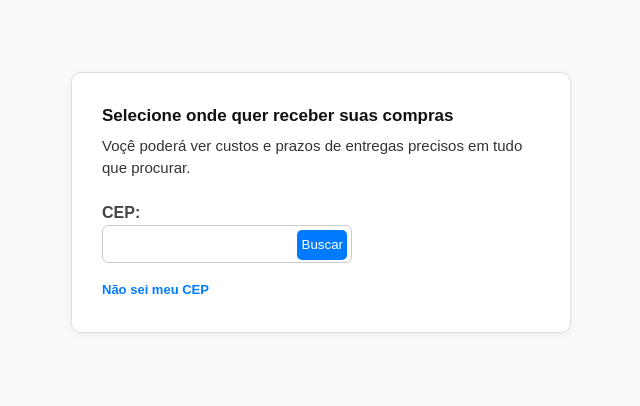
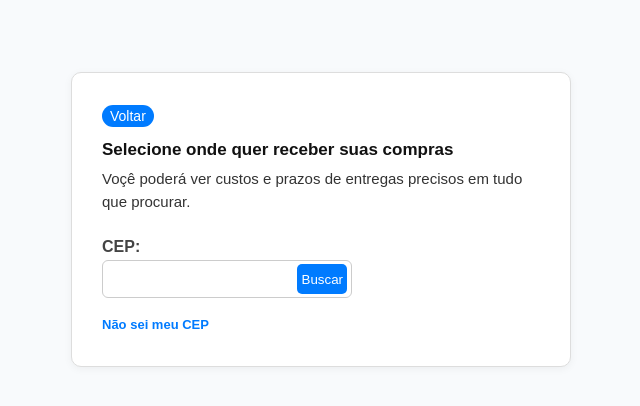
Before and after one commit to ronesanttos/virtual_store, a Django app: page /location/ in a window 1280 px wide. Shown: the part 113-519 px from the top of the page, without its empty margins (319-959 px from the left). Run offline with Django 5.2, Linux system fonts and the light colour scheme; data that the repository does not hold is empty; parts of the project's set-up code (start-up, migrations or seed data) failed here and were passed over.

Commit message:
finalizado...

```diff
--- a/base_static/global/css/style.css
+++ b/base_static/global/css/style.css
@@ -155,8 +155,20 @@ main.content {
   font-family: Arial, sans-serif;
 }
 
+.btn_exit_location {
+  padding: 0.2rem 0.5rem;
+  background-color: #007bff;
+  color: white;
+  border: none;
+  font-size: 14px;
+  border-radius: 15px;
+  text-decoration: none;
+  cursor: pointer;
+}
+
 .location_info {
-  margin-bottom: 20px;
+  margin-top: .5rem;
+  margin-bottom: 1.3rem;
 }
 
 .location_info p {
@@ -203,6 +215,10 @@ main.content {
   margin-bottom: 5px;
 }
 
+.location_input h4 {
+  margin: 2rem 0;
+  color: #0056b3;
+}
 .location_input a {
   font-size: 13px;
   font-weight: bold;
@@ -226,7 +242,7 @@ main.content {
   border-radius: 5px;
   cursor: pointer;
 }
-.location_input button:hover {
+.location_input button:hover, .btn_exit_location:hover {
   background-color: #0056b3;
 }
 
@@ -267,7 +283,7 @@ main.content {
 /* Card de produto */
 .product-card {
   background: #ffffff;
-  padding: .8rem;
+  padding: 0.8rem;
   border-radius: 8px;
   overflow: hidden;
   box-shadow: 0 2px 6px rgba(0, 0, 0, 0.05);
--- a/home/templates/home/forms/location.html
+++ b/home/templates/home/forms/location.html
@@ -1,5 +1,7 @@
 {% extends "global/base.html" %} {% block content %}
 <div class="location">
+  <a class="btn_exit_location" href="{% url 'home:index' %}">Voltar</a>
+
   <div class="location_info">
     <p>
       <strong>Selecione onde quer receber suas compras</strong>
@@ -18,6 +20,14 @@
     {% if endereco %}
     <h3>Endereço encontrado:</h3>
     <p>Cidade: {{endereco.cidade}} - {{endereco.uf}}</p>
+
+    <h4>Voltando ao menu inicial...</h4>
+
+    <script>
+          setTimeout(function() {
+            window.location.href = "{% url 'home:index' %}";
+          }, 10000)
+    </script>
         {% endif %}
         <a
           href="https://buscacepinter.correios.com.br/app/endereco/index.php?redirectUrl=https%3A%2F%2Fwww.mercadolivre.com.br%2Fnavigation%2Faddresses-hub&method=GET"
@@ -33,3 +43,4 @@
   </div>
 
   {% endblock content %}
+</div>
```
Lines whose indentation alone changed are shown as unchanged.
